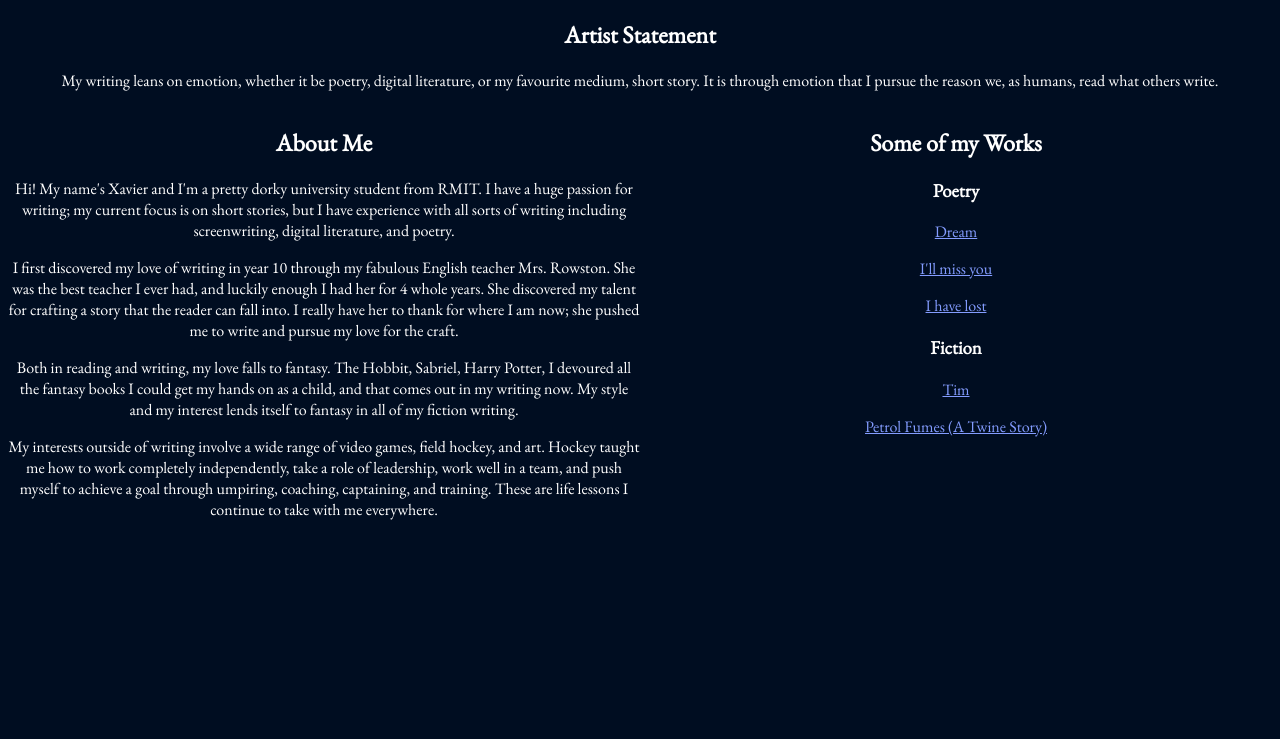
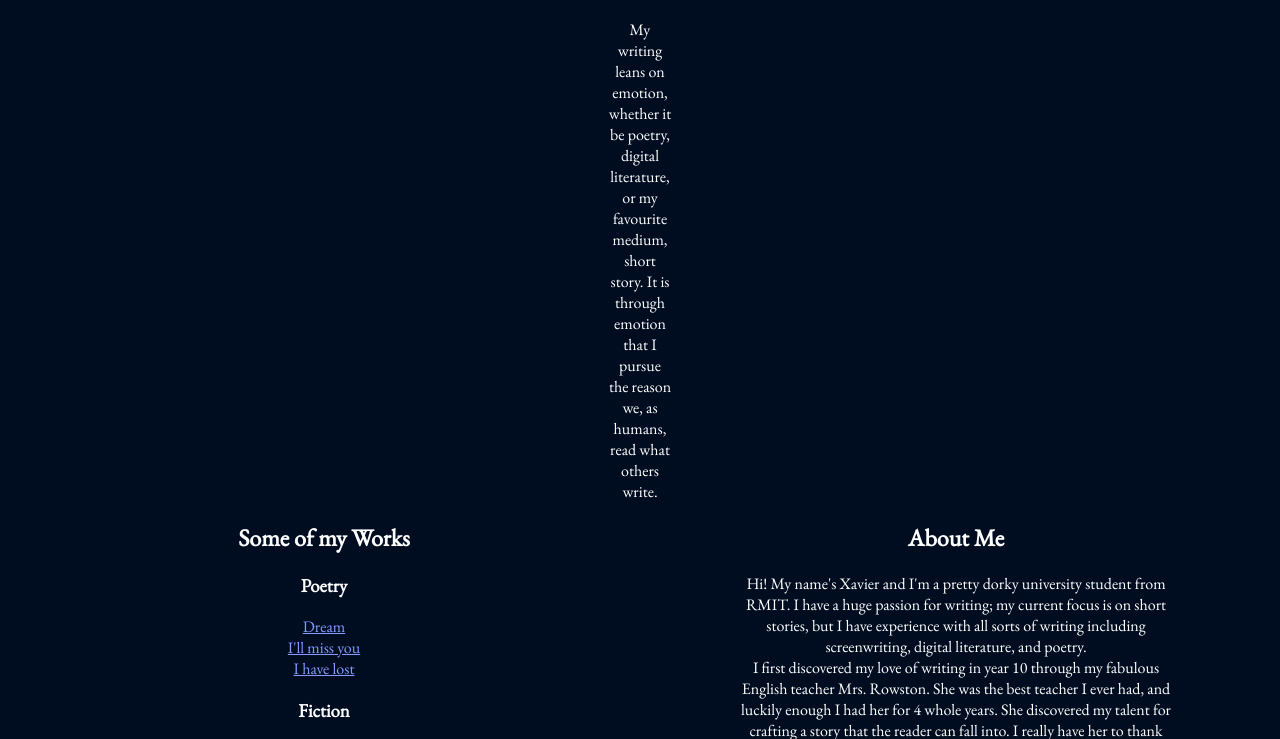
Before and after one commit to XavierGau/xaviergau.github.io, a plain HTML site: page index.html in a window 1280 px wide. Shown: the part 66-805 px from the top of the page. Drawn offline with nearby package versions, Linux system fonts and the light colour scheme.

Commit message:
Update index.html

```diff
--- a/index.html
+++ b/index.html
@@ -13,7 +13,6 @@
 </head>
 <body>
     <h1>Xavier Gauci</h1>
-    <h2>Artist Statement</h2>
     <style>
           .row:after {
   content: "";
@@ -26,8 +25,9 @@
         h1 {
             text-align:center;
         }
-        p {
+        #one {
             text-align: center;
+            margin: 0px 600px 0px 600px;
         }
         a:link {
             color: #839CFF;
@@ -45,17 +45,13 @@
             text-align: center;
         }
     </style>
-    <p>My writing leans on emotion, whether it be poetry, digital literature, or my favourite medium, short story. It is through emotion that I pursue the reason we, as humans, read what others write. </p>
-    <div class="row">
-        <div class="column" style="background-color:#000D21;">
-          <h2>About Me</h2>
-          <p>Hi! My name's Xavier and I'm a pretty dorky university student from RMIT. I have a huge passion for writing; my current focus is on short stories, but I have experience with all sorts of writing including screenwriting, digital literature, and poetry.  </p>
-<p></p>
-<p>I first discovered my love of writing in year 10 through my fabulous English teacher Mrs. Rowston. She was the best teacher I ever had, and luckily enough I had her for 4 whole years. She discovered my talent for crafting a story that the reader can fall into. I really have her to thank for where I am now; she pushed me to write and pursue my love for the craft.  </p>
-<p></p>
-<p>Both in reading and writing, my love falls to fantasy. The Hobbit, Sabriel, Harry Potter, I devoured all the fantasy books I could get my hands on as a child, and that comes out in my writing now. My style and my interest lends itself to fantasy in all of my fiction writing. </p>
-<p></p>
-<p>My interests outside of writing involve a wide range of video games, field hockey, and art. Hockey taught me how to work completely independently, take a role of leadership, work well in a team, and push myself to achieve a goal through umpiring, coaching, captaining, and training. These are life lessons I continue to take with me everywhere.  </p>
+    <p id="one">My writing leans on emotion, whether it be poetry, digital literature, or my favourite medium, short story. It is through emotion that I pursue the reason we, as humans, read what others write. </p>
+    <style>
+        p {
+            text-align: center;
+            margin: 0px 100px 0px 100px;
+        }
+    </style>
 </div>
 <div class="column" style="background-color:#000D21;">
   <h2>Some of my Works</h2>
@@ -77,5 +73,17 @@
 </div>
 </div>
 
+<div class="row">
+    <div class="column" style="background-color:#000D21;">
+      <h2>About Me</h2>
+      <p>Hi! My name's Xavier and I'm a pretty dorky university student from RMIT. I have a huge passion for writing; my current focus is on short stories, but I have experience with all sorts of writing including screenwriting, digital literature, and poetry.  </p>
+<p></p>
+<p>I first discovered my love of writing in year 10 through my fabulous English teacher Mrs. Rowston. She was the best teacher I ever had, and luckily enough I had her for 4 whole years. She discovered my talent for crafting a story that the reader can fall into. I really have her to thank for where I am now; she pushed me to write and pursue my love for the craft.  </p>
+<p></p>
+<p>Both in reading and writing, my love falls to fantasy. The Hobbit, Sabriel, Harry Potter, I devoured all the fantasy books I could get my hands on as a child, and that comes out in my writing now. My style and my interest lends itself to fantasy in all of my fiction writing. </p>
+<p></p>
+<p>My interests outside of writing involve a wide range of video games, field hockey, and art. Hockey taught me how to work completely independently, take a role of leadership, work well in a team, and push myself to achieve a goal through umpiring, coaching, captaining, and training. These are life lessons I continue to take with me everywhere.  </p>
+    </div>
+
 </body>
 </html>
```
Lines whose indentation alone changed are shown as unchanged.
